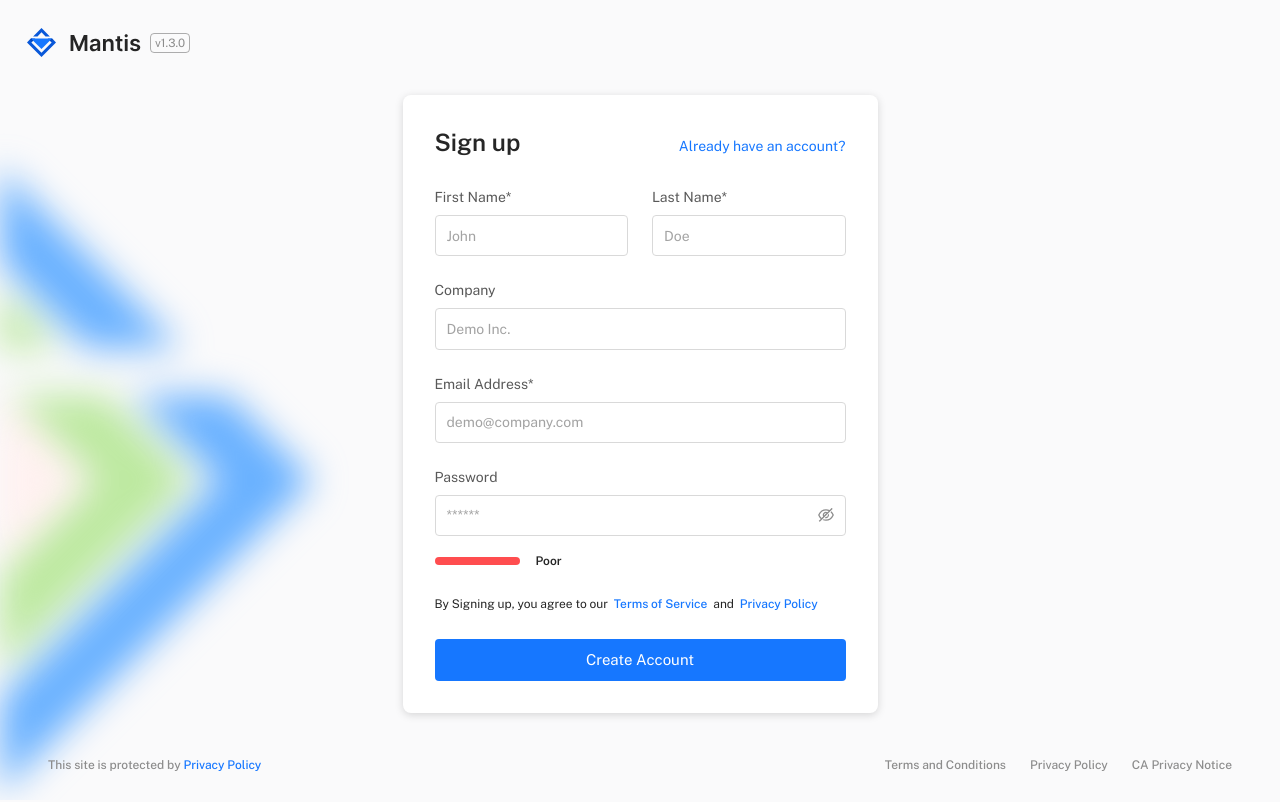
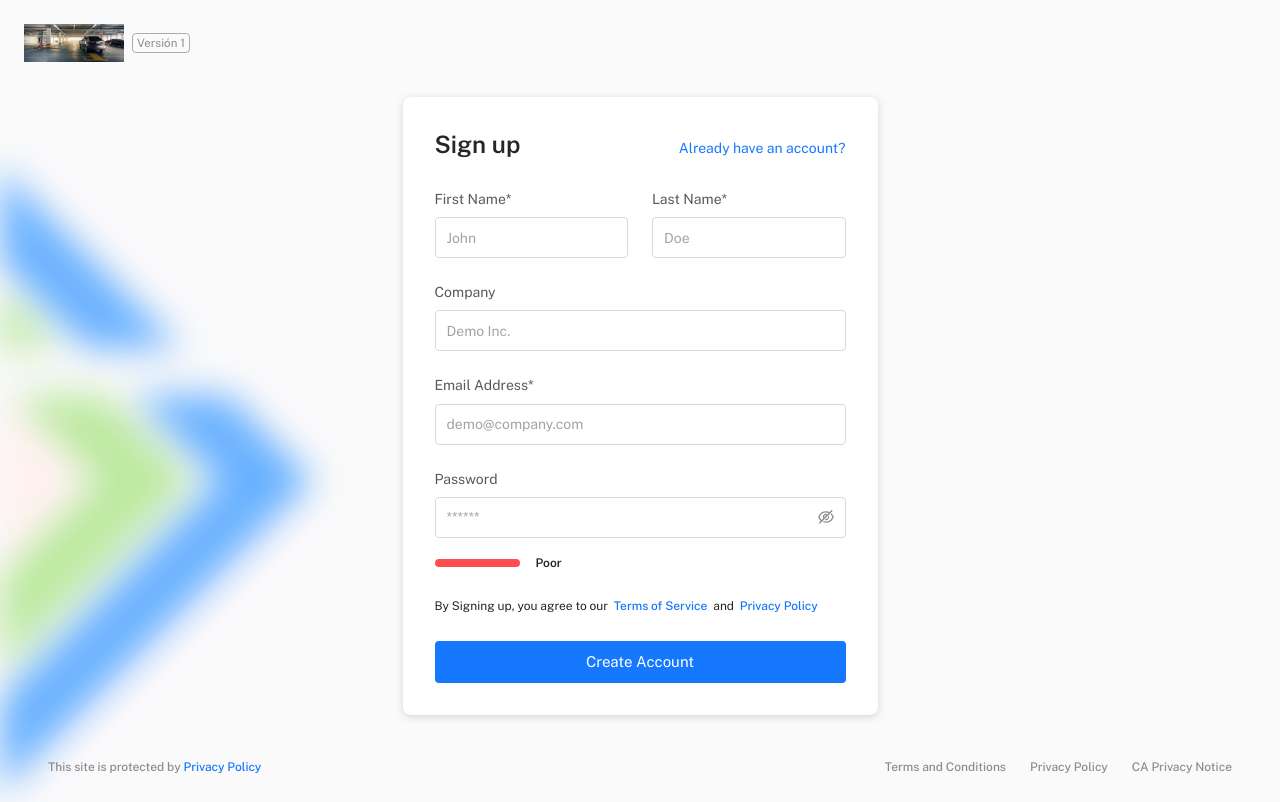
Before and after one commit to Nachoff13/Proyecto-Estacionamiento, a React (Vite) app in the folder frontend/: page /register in a window 1280 px wide. Built offline with nearby package versions, Linux system fonts and the light colour scheme.

Commit message:
feat: actualicé logo

```diff
--- a/frontend/src/components/logo/LogoMain.jsx
+++ b/frontend/src/components/logo/LogoMain.jsx
@@ -1,6 +1,8 @@
 // material-ui
 import { useTheme } from '@mui/material/styles';
 
+
+import logo from 'assets/images/logo.jpg';
 /**
  * if you want to use image instead of <svg> uncomment following.
  *
@@ -22,7 +24,7 @@ const Logo = () => {
      *
      */
     <>
-      <svg width="118" height="35" viewBox="0 0 118 35" fill="none" xmlns="http://www.w3.org/2000/svg">
+      {/* <svg width="118" height="35" viewBox="0 0 118 35" fill="none" xmlns="http://www.w3.org/2000/svg">
         <path
           d="M4.63564 15.8644L6.94797 13.552L6.95038 13.5496H11.3006L9.56969 15.2806L9.12278 15.7275L7.35024 17.5L7.56977 17.7201L17.5 27.6498L27.6498 17.5L25.8766 15.7275L25.7518 15.602L23.6994 13.5496H28.0496L28.052 13.552L29.8644 15.3644L32 17.5L17.5 32L3 17.5L4.63564 15.8644ZM17.5 3L25.8784 11.3784H21.5282L17.5 7.35024L13.4718 11.3784H9.12158L17.5 3Z"
           fill={theme.palette.primary.dark}
@@ -54,7 +56,8 @@ const Logo = () => {
             <stop offset="1" stopColor={theme.palette.primary.dark} stopOpacity="0" />
           </linearGradient>
         </defs>
-      </svg>
+      </svg> */}
+      <img src={logo} alt="Mantis" width="100" />
     </>
   );
 };
--- a/frontend/src/components/logo/index.jsx
+++ b/frontend/src/components/logo/index.jsx
@@ -14,18 +14,18 @@ import config from 'config';
 
 const LogoSection = ({ sx, to }) => {
   return (
-    <ButtonBase disableRipple component={Link} to={!to ? config.defaultPath : to} sx={sx}>
+    // <ButtonBase disableRipple component={Link} to={!to ? config.defaultPath : to} sx={sx}>
       <Stack direction="row" spacing={1} alignItems="center">
         <Logo />
         <Chip
-          label={import.meta.env.VITE_APP_VERSION}
+          label="Versión 1"
           variant="outlined"
           size="small"
           color="secondary"
           sx={{ mt: 0.5, ml: 1, fontSize: '0.725rem', height: 20, '& .MuiChip-label': { px: 0.5 } }}
         />
       </Stack>
-    </ButtonBase>
+    // </ButtonBase>
   );
 };
 
```
Also changed, not shown: frontend/src/assets/images/logo.jpg (added).
